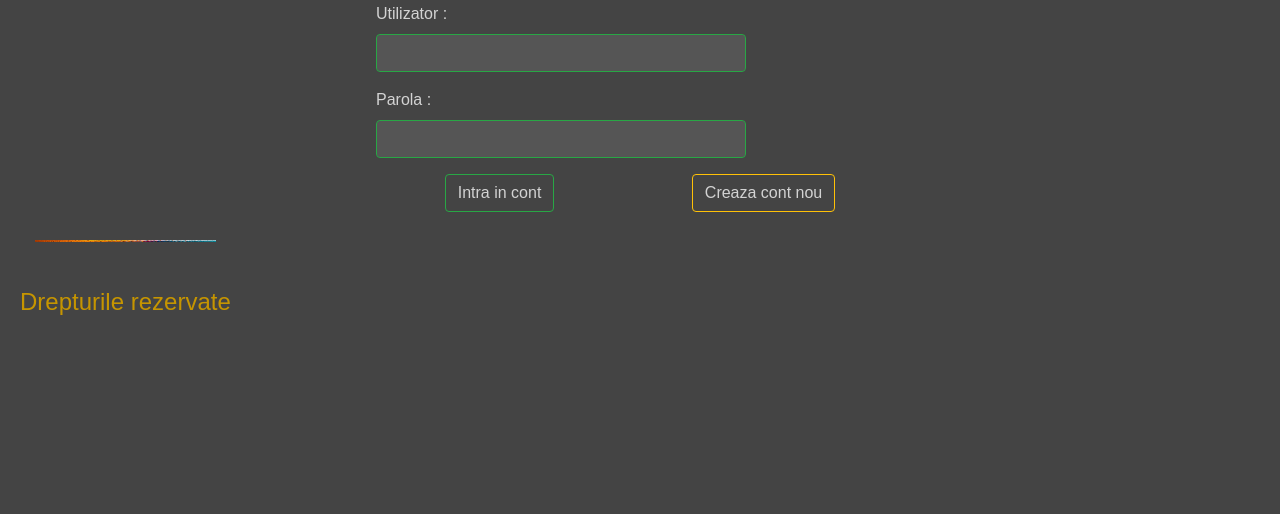
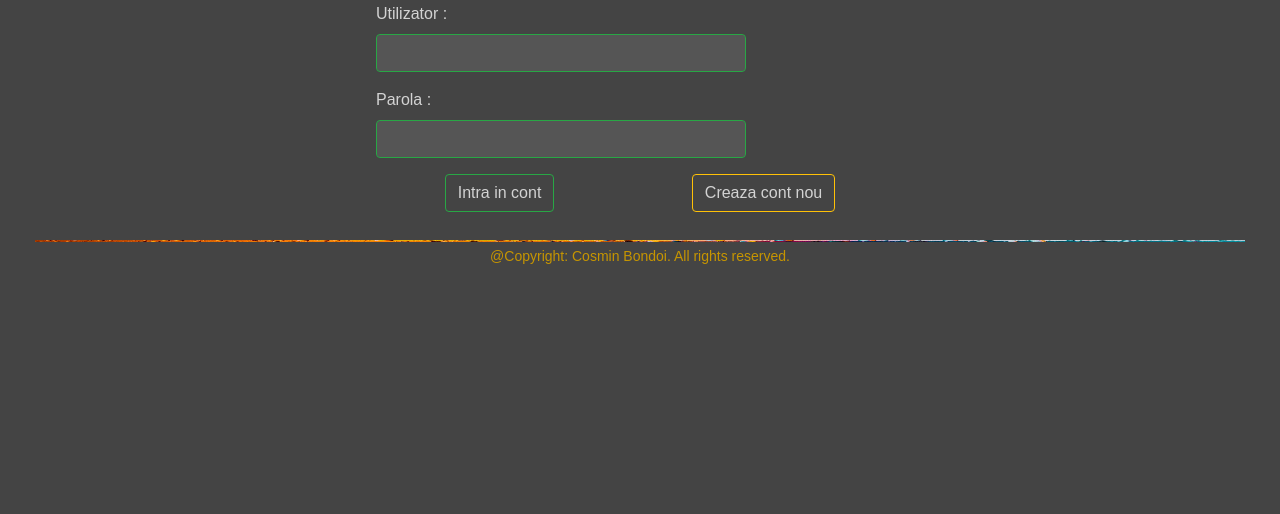
Before and after one commit to totoalpina/mysql, a Flask app: page /logare in a window 1280 px wide. Shown: the part 260-774 px from the top of the page. Run offline with Flask 2, Linux system fonts and the light colour scheme; some libraries are stand-ins or nearby versions.

Commit message:
v. 1.002 - rezolvat footer sticky

```diff
--- a/application/templates/Includes/footer.html
+++ b/application/templates/Includes/footer.html
@@ -1,8 +1,8 @@
-<footer class="footer" style="position: absolute" >
-        <div id="poza_nav" class="col md-12" style="height: 60px; position: relative;">
+<footer class="footer" style="background-color: #444444;  position: sticky; left: 0; bottom: 0; width: 100%; text-align: center" >
+        <div id="poza_nav" class="col md-12" style="height: 20px; ">
                 <img src="{{ url_for('static', filename='img/picaturi de apa.jpg') }}" class="img-fluid" style="width: 100%; height: 2px" alt="Responsive image">
         </div>
         <div class="footer-wrapper footer-copyright">
-                <h4 style="background-color: #444444; color: #c69500; text-align: center">Drepturile rezervate </h4>
+                <h4 style="background-color: #444444; color: #c69500;font-size:14px; text-align: center">@Copyright: Cosmin Bondoi. All rights reserved. </h4>
         </div>
 </footer>
```
